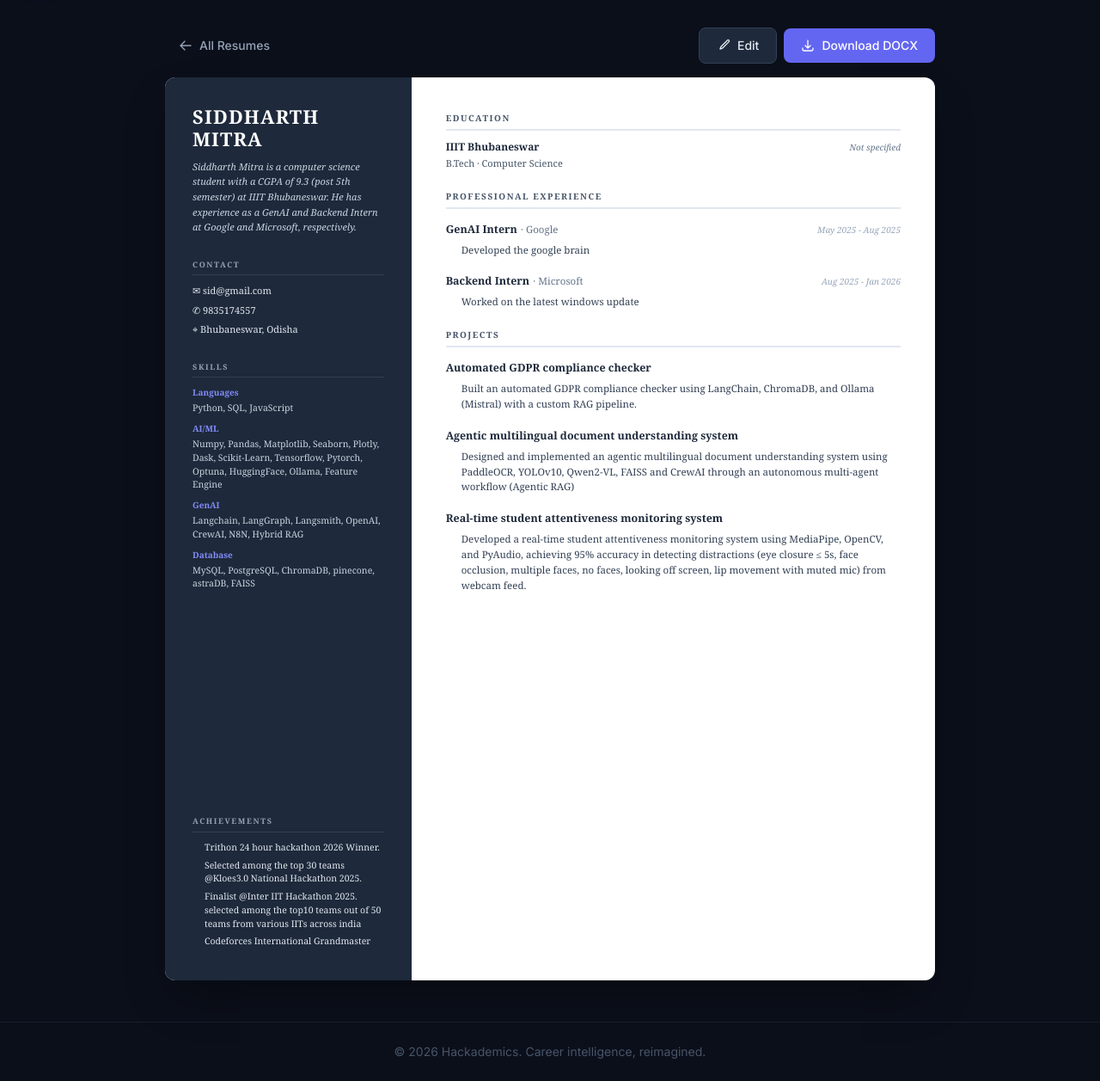
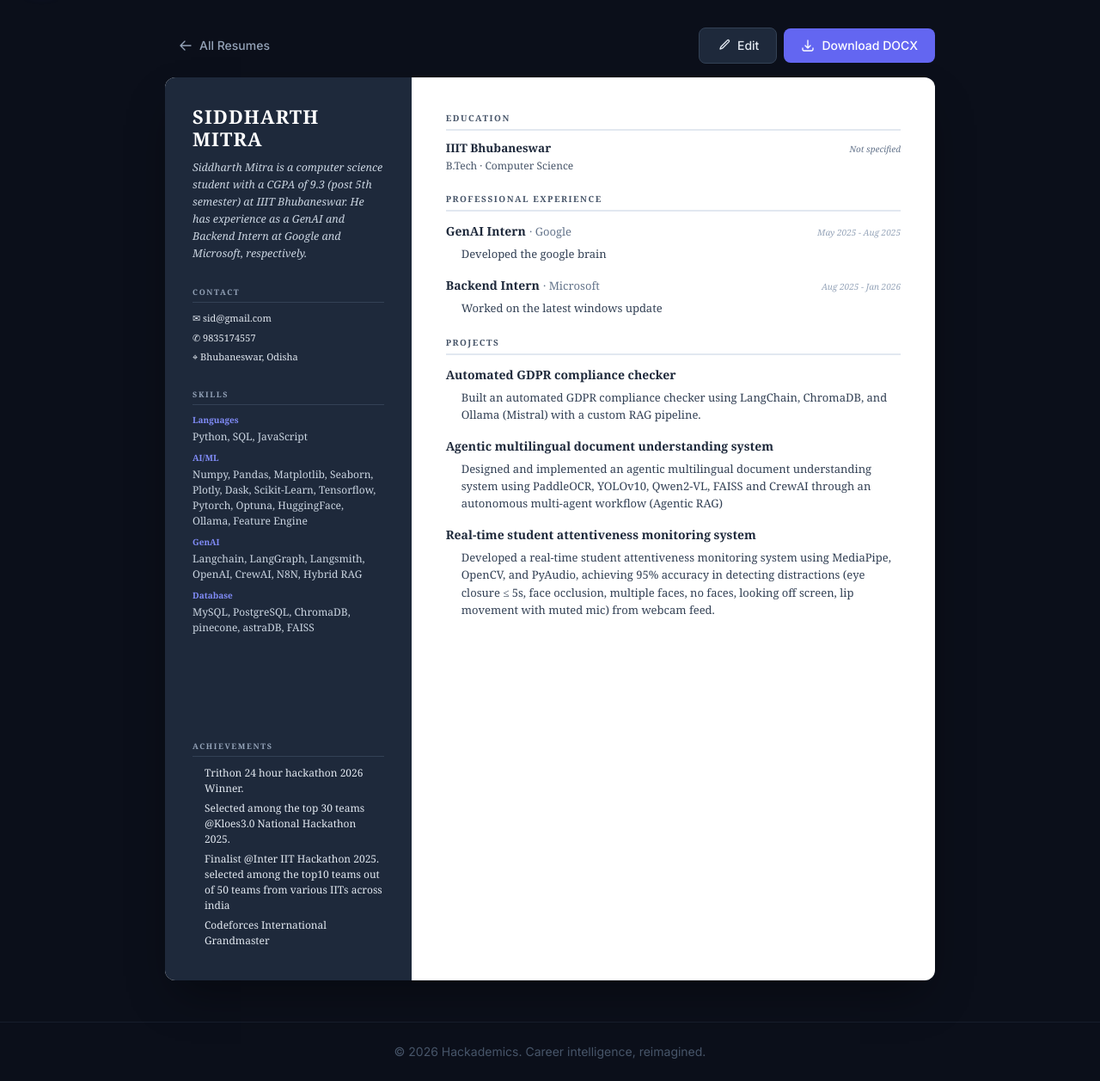
Before and after one commit to Shreyash-Jena/Hackademics-1, a Django app: page /resume/resume-details/32/ in a window 1280 px wide. Shown: the part 65-1322 px from the top of the page at 86% size. Run offline with Django 5.2, Linux system fonts and the light colour scheme; a user stored in the database is signed in; data comes from the database, SQL or seed files in the repository; both versions use the stored data as it was after the commit; some libraries are stand-ins or nearby versions.

```diff
--- a/templates/resume_templates/template1.html
+++ b/templates/resume_templates/template1.html
@@ -39,7 +39,7 @@
         <div>
           <h1 style="font-size:22px; font-weight:700; text-transform:uppercase; letter-spacing:0.05em; line-height:1.2;">{{ full_name }}</h1>
           {% if summary %}
-          <p style="font-size:11px; color:#CBD5E1; margin-top:10px; line-height:1.6; font-style:italic;">{{ summary }}</p>
+          <p style="font-size:12.5px; color:#CBD5E1; margin-top:10px; line-height:1.6; font-style:italic;">{{ summary }}</p>
           {% endif %}
         </div>
 
@@ -61,7 +61,7 @@
             {% for cat in skills %}
             <div style="margin-bottom:8px;">
               <div style="font-size:10px; font-weight:700; color:#818CF8; margin-bottom:3px;">{{ cat.category }}</div>
-              <div style="font-size:10.5px; color:#CBD5E1; line-height:1.5;">{{ cat.items|join:", " }}</div>
+              <div style="font-size:12px; color:#CBD5E1; line-height:1.5;">{{ cat.items|join:", " }}</div>
             </div>
             {% endfor %}
           {% else %}
@@ -77,7 +77,7 @@
           {% if achievements.0 %}
             <ul style="padding-left:14px; margin:0;">
               {% for ach in achievements %}
-              <li style="font-size:10.5px; color:#E2E8F0; margin-bottom:5px; line-height:1.5;">{{ ach }}</li>
+              <li style="font-size:12px; color:#E2E8F0; margin-bottom:5px; line-height:1.5;">{{ ach }}</li>
               {% endfor %}
             </ul>
           {% else %}
@@ -98,11 +98,11 @@
             {% for edu in education %}
             <div style="margin-bottom:10px;">
               <div style="display:flex; justify-content:space-between; align-items:baseline;">
-                <span style="font-size:12px; font-weight:700; color:#1E293B;">{{ edu.institution }}</span>
+                <span style="font-size:13.5px; font-weight:700; color:#1E293B;">{{ edu.institution }}</span>
                 {% if edu.dates %}<span style="font-size:10px; color:#64748B; font-style:italic;">{{ edu.dates }}</span>{% endif %}
               </div>
               {% if edu.degree or edu.field %}
-              <div style="font-size:11px; color:#475569; margin-top:2px;">{{ edu.degree }}{% if edu.degree and edu.field %} · {% endif %}{{ edu.field }}</div>
+              <div style="font-size:12px; color:#475569; margin-top:2px;">{{ edu.degree }}{% if edu.degree and edu.field %} · {% endif %}{{ edu.field }}</div>
               {% endif %}
             </div>
             {% endfor %}
@@ -121,15 +121,15 @@
             <div style="margin-bottom:14px;">
               <div style="display:flex; justify-content:space-between; align-items:baseline;">
                 <div>
-                  <span style="font-size:12.5px; font-weight:700; color:#1E293B;">{{ exp.title }}</span>
-                  {% if exp.company %}<span style="font-size:11.5px; color:#64748B;"> · {{ exp.company }}</span>{% endif %}
+                  <span style="font-size:14px; font-weight:700; color:#1E293B;">{{ exp.title }}</span>
+                  {% if exp.company %}<span style="font-size:13px; color:#64748B;"> · {{ exp.company }}</span>{% endif %}
                 </div>
                 {% if exp.dates %}<span style="font-size:10px; color:#94A3B8; font-style:italic; white-space:nowrap; margin-left:8px;">{{ exp.dates }}</span>{% endif %}
               </div>
               {% if exp.bullets %}
               <ul style="margin:5px 0 0 18px; padding:0;">
                 {% for bullet in exp.bullets %}
-                <li style="font-size:11.5px; color:#334155; margin-bottom:3px; line-height:1.55;">{{ bullet }}</li>
+                <li style="font-size:13px; color:#334155; margin-bottom:3px; line-height:1.55;">{{ bullet }}</li>
                 {% endfor %}
               </ul>
               {% endif %}
@@ -149,13 +149,13 @@
             {% for proj in projects %}
             <div style="margin-bottom:14px;">
               <div>
-                <span style="font-size:12.5px; font-weight:700; color:#1E293B;">{{ proj.name }}</span>
-                {% if proj.tech %}<span style="font-size:10px; color:#6366F1; font-style:italic;"> · {{ proj.tech }}</span>{% endif %}
+                <span style="font-size:14px; font-weight:700; color:#1E293B;">{{ proj.name }}</span>
+                {% if proj.tech %}<span style="font-size:11px; color:#6366F1; font-style:italic;"> · {{ proj.tech }}</span>{% endif %}
               </div>
               {% if proj.bullets %}
               <ul style="margin:5px 0 0 18px; padding:0;">
                 {% for bullet in proj.bullets %}
-                <li style="font-size:11.5px; color:#334155; margin-bottom:3px; line-height:1.55;">{{ bullet }}</li>
+                <li style="font-size:13px; color:#334155; margin-bottom:3px; line-height:1.55;">{{ bullet }}</li>
                 {% endfor %}
               </ul>
               {% endif %}
```
Also changed, not shown: resume_builder/utils.py (+10 -2 lines), templates/resume_templates/template2.html (+10 -10 lines), templates/resume_templates/template3.html (+11 -11 lines), db.sqlite3.
